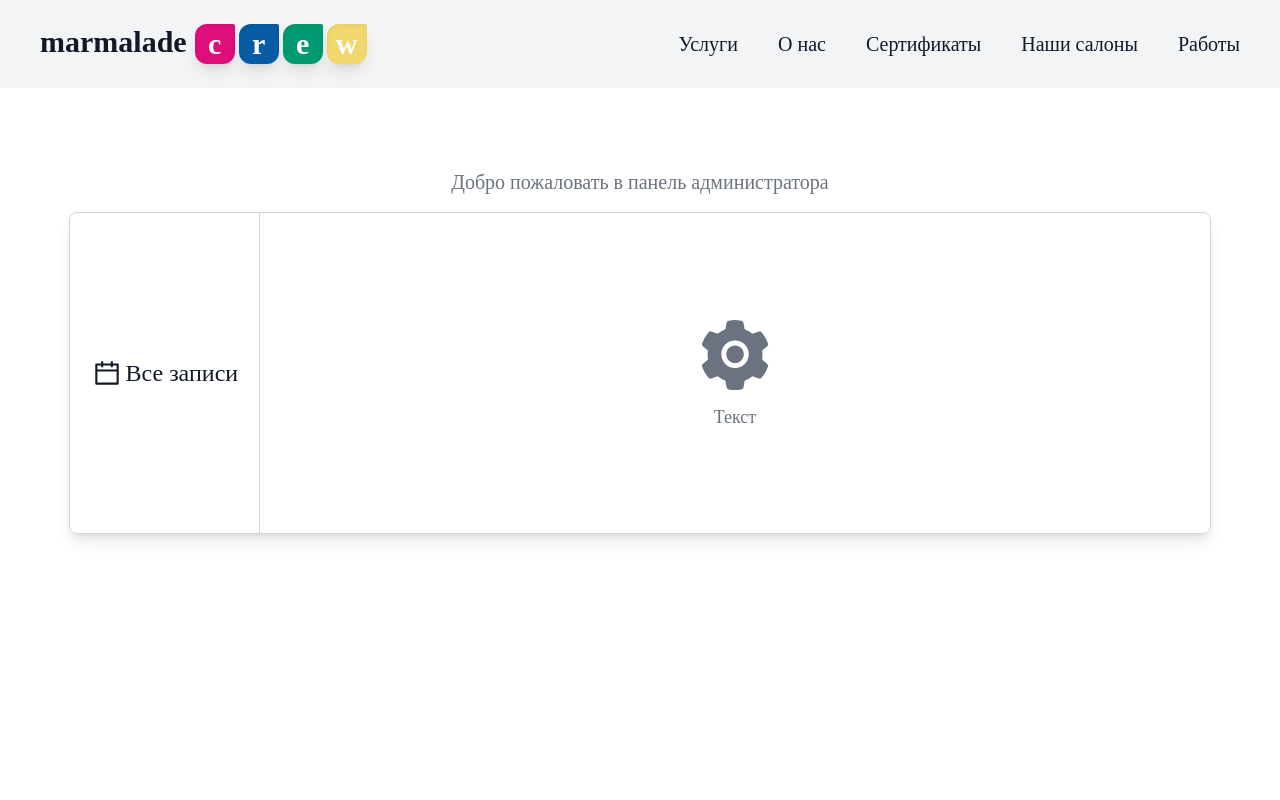
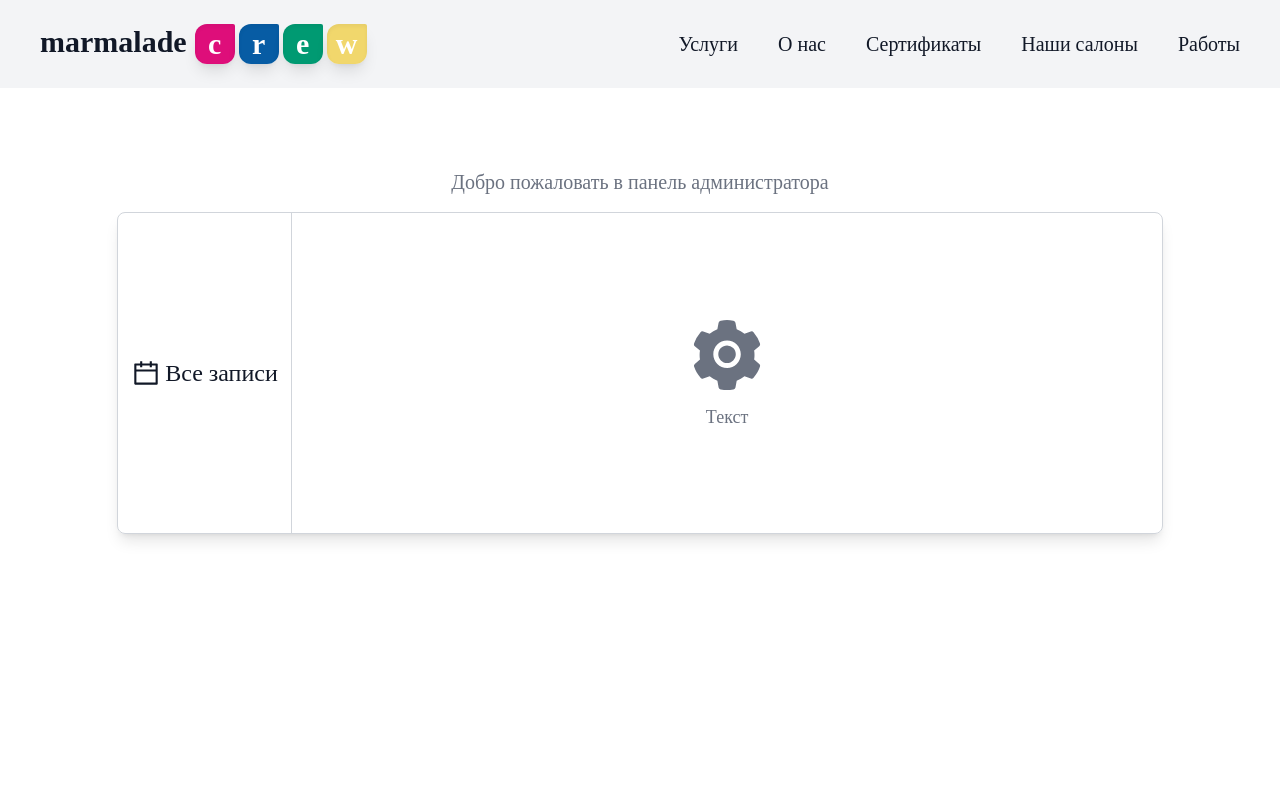
Before and after one commit to icestormikk/vscode-projects, a React (Create React App) app in the folder aggregator-front/: page /administration in a window 1280 px wide. Shown: the top 800 px of the page. Built offline with nearby package versions, Linux system fonts and the light colour scheme.

Commit message:
minor changes in css styles

```diff
--- a/aggregator-front/src/pages/AdminPanel.jsx
+++ b/aggregator-front/src/pages/AdminPanel.jsx
@@ -15,9 +15,9 @@ export default function AdminPanel() {
 
   return (
     <div className="min-h-screen text-white flex justify-center">
-      <div className="w-11/12 px-4 mt-20 h-full text-gray-500">
+      <div className="w-11/12 px-4 mt-20 h-full text-gray-500 flex items-center flex-col">
         <h1 className="text-center text-xl pb-4">Добро пожаловать в панель администратора</h1>
-        <div className="flex flex-row w-full min-h-[20rem] border-[1px] border-gray-300 rounded-lg shadow-lg overflow-hidden">
+        <div className="flex flex-row w-11/12 min-h-[20rem] border-[1px] border-gray-300 rounded-lg shadow-lg overflow-hidden mb-4">
           <div className="flex flex-col w-1/5 border-r-[1px] border-gray-300">
             {menuItems.map((item) => (
               <button
```
